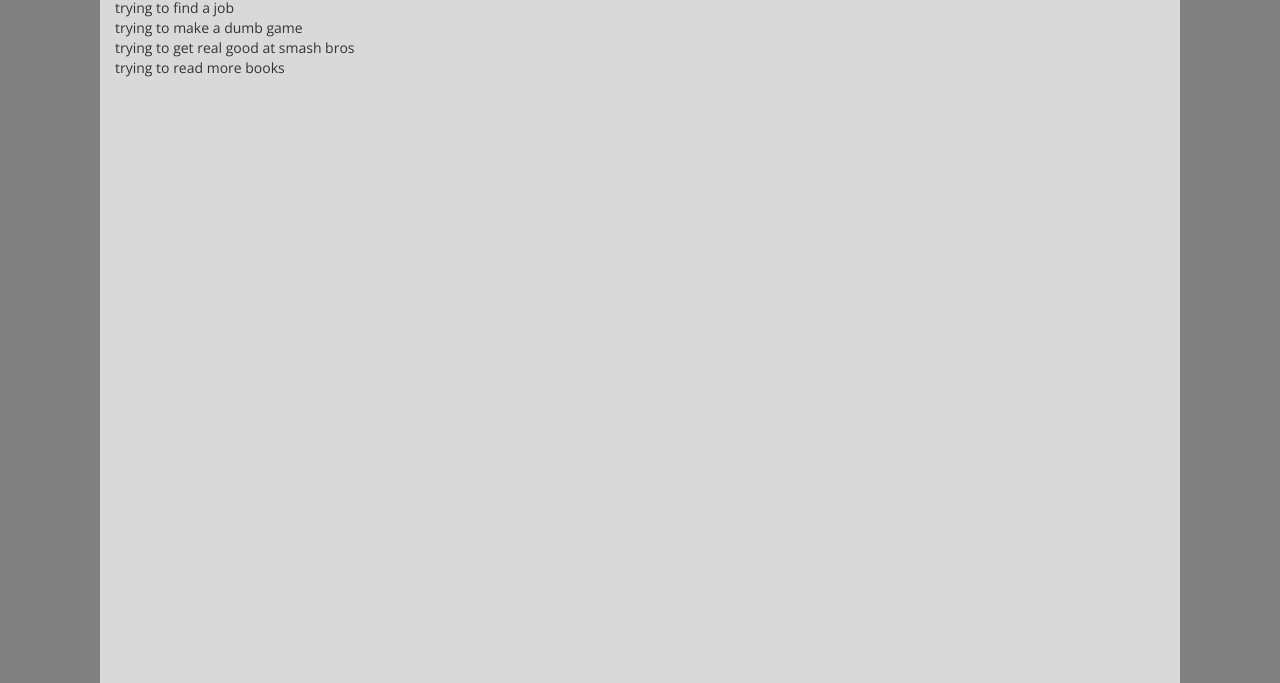
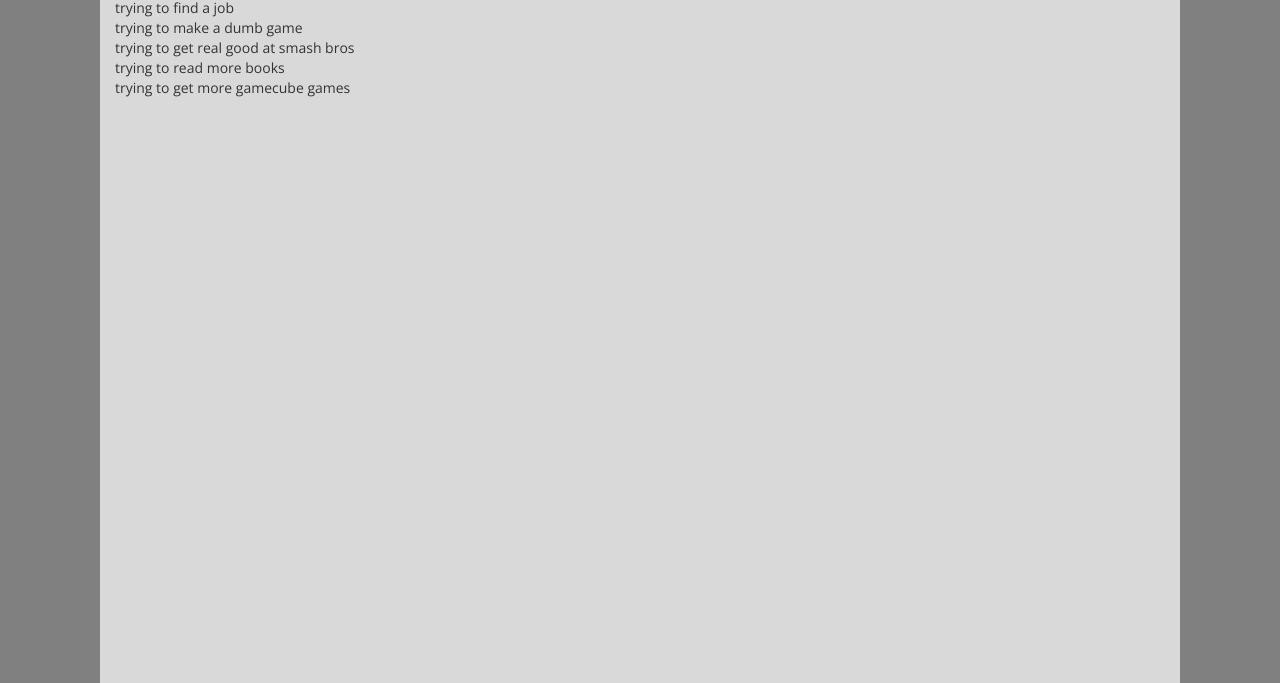
Before and after one commit to rlayrd/slawthed.github.io, a plain HTML site: page index.html in a window 1280 px wide. Shown: the part 117-800 px from the top of the page. Drawn offline with nearby package versions, Linux system fonts and the light colour scheme.

```diff
--- a/index.html
+++ b/index.html
@@ -54,6 +54,7 @@
           <li>trying to make a dumb game</li>
           <li>trying to get real good at smash bros</li>
           <li>trying to read more books</li>
+          <li>trying to get more gamecube games<li>
       </ul>
     </div>
 
```
